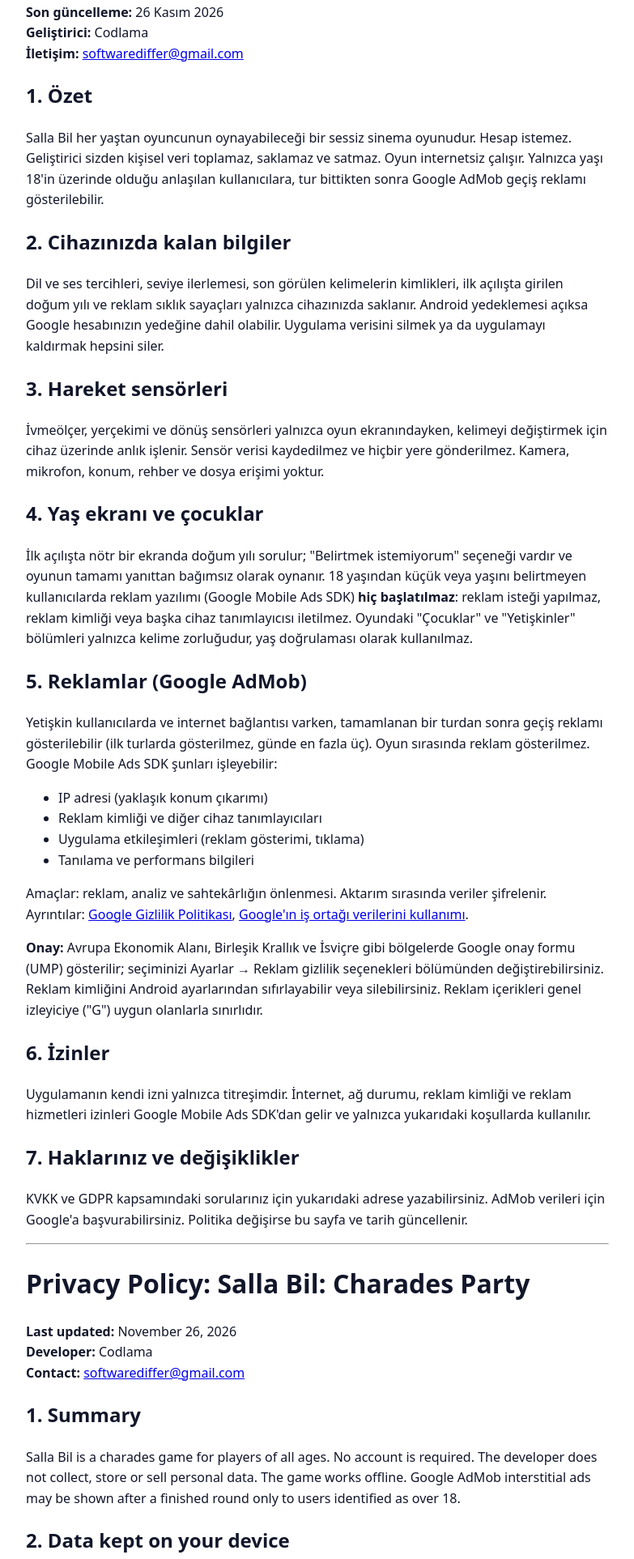
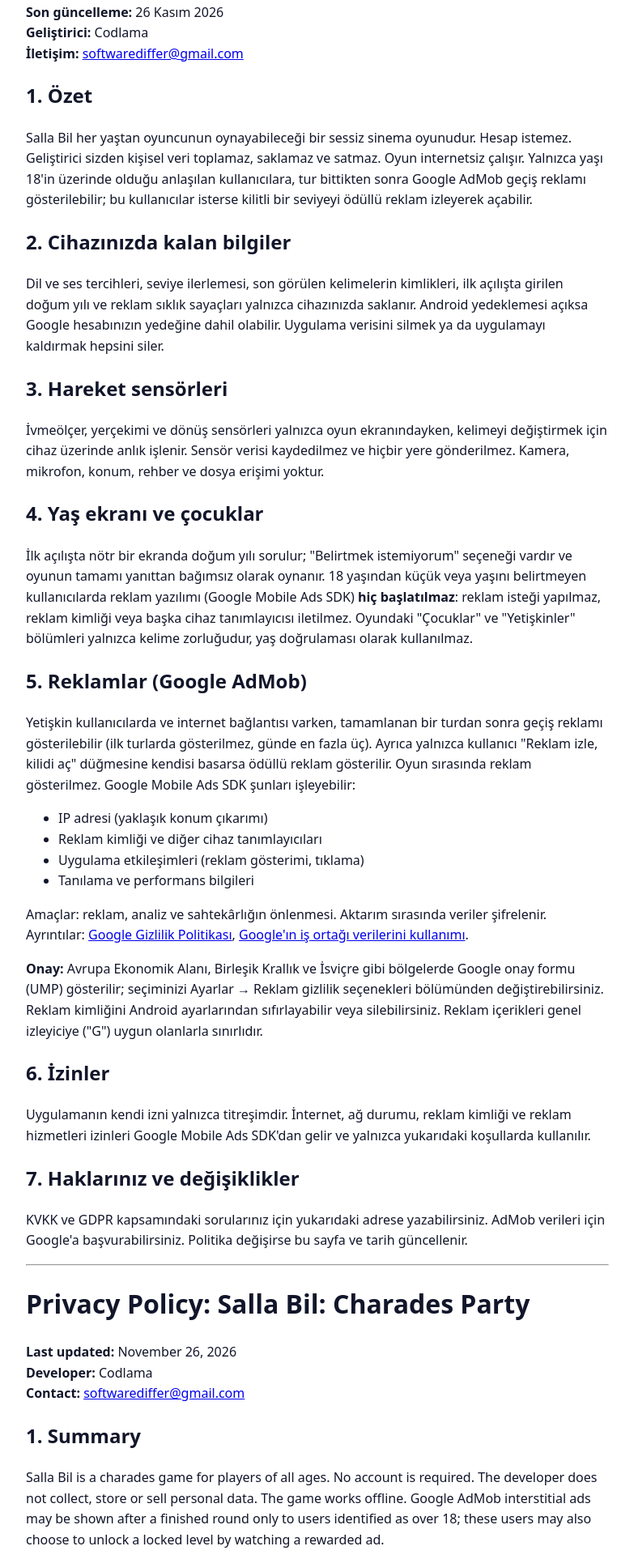
Before and after one commit to emincancelen/emincancelen.github.io, a plain HTML site: page salla-bil/privacy-policy.html in a window 1280 px wide. Shown: the part 157-2082 px from the top of the page at 81% size, without its empty margins (248-1031 px from the left). Drawn offline with Linux system fonts and the light colour scheme.

Commit message:
Salla Bil: gizlilik politikası, ödüllü reklamla kilit açma
Co-Authored-By: Claude Opus 5.5 <noreply@anthropic.com>

```diff
--- a/salla-bil/privacy-policy.html
+++ b/salla-bil/privacy-policy.html
@@ -14,7 +14,7 @@ body{font:16px/1.6 system-ui,sans-serif;max-width:720px;margin:0 auto;padding:24
 <h1>Gizlilik Politikası: Salla Bil: Sessiz Sinema</h1>
 <p><b>Son güncelleme:</b> 26 Kasım 2026<br> <b>Geliştirici:</b> Codlama<br> <b>İletişim:</b> <a href="mailto:softwarediffer@gmail.com">softwarediffer@gmail.com</a></p>
 <h2>1. Özet</h2>
-<p>Salla Bil her yaştan oyuncunun oynayabileceği bir sessiz sinema oyunudur. Hesap istemez. Geliştirici sizden kişisel veri toplamaz, saklamaz ve satmaz. Oyun internetsiz çalışır. Yalnızca yaşı 18'in üzerinde olduğu anlaşılan kullanıcılara, tur bittikten sonra Google AdMob geçiş reklamı gösterilebilir.</p>
+<p>Salla Bil her yaştan oyuncunun oynayabileceği bir sessiz sinema oyunudur. Hesap istemez. Geliştirici sizden kişisel veri toplamaz, saklamaz ve satmaz. Oyun internetsiz çalışır. Yalnızca yaşı 18'in üzerinde olduğu anlaşılan kullanıcılara, tur bittikten sonra Google AdMob geçiş reklamı gösterilebilir; bu kullanıcılar isterse kilitli bir seviyeyi ödüllü reklam izleyerek açabilir.</p>
 <h2>2. Cihazınızda kalan bilgiler</h2>
 <p>Dil ve ses tercihleri, seviye ilerlemesi, son görülen kelimelerin kimlikleri, ilk açılışta girilen doğum yılı ve reklam sıklık sayaçları yalnızca cihazınızda saklanır. Android yedeklemesi açıksa Google hesabınızın yedeğine dahil olabilir. Uygulama verisini silmek ya da uygulamayı kaldırmak hepsini siler.</p>
 <h2>3. Hareket sensörleri</h2>
@@ -22,7 +22,7 @@ body{font:16px/1.6 system-ui,sans-serif;max-width:720px;margin:0 auto;padding:24
 <h2>4. Yaş ekranı ve çocuklar</h2>
 <p>İlk açılışta nötr bir ekranda doğum yılı sorulur; "Belirtmek istemiyorum" seçeneği vardır ve oyunun tamamı yanıttan bağımsız olarak oynanır. 18 yaşından küçük veya yaşını belirtmeyen kullanıcılarda reklam yazılımı (Google Mobile Ads SDK) <b>hiç başlatılmaz</b>: reklam isteği yapılmaz, reklam kimliği veya başka cihaz tanımlayıcısı iletilmez. Oyundaki "Çocuklar" ve "Yetişkinler" bölümleri yalnızca kelime zorluğudur, yaş doğrulaması olarak kullanılmaz.</p>
 <h2>5. Reklamlar (Google AdMob)</h2>
-<p>Yetişkin kullanıcılarda ve internet bağlantısı varken, tamamlanan bir turdan sonra geçiş reklamı gösterilebilir (ilk turlarda gösterilmez, günde en fazla üç). Oyun sırasında reklam gösterilmez. Google Mobile Ads SDK şunları işleyebilir:</p>
+<p>Yetişkin kullanıcılarda ve internet bağlantısı varken, tamamlanan bir turdan sonra geçiş reklamı gösterilebilir (ilk turlarda gösterilmez, günde en fazla üç). Ayrıca yalnızca kullanıcı "Reklam izle, kilidi aç" düğmesine kendisi basarsa ödüllü reklam gösterilir. Oyun sırasında reklam gösterilmez. Google Mobile Ads SDK şunları işleyebilir:</p>
 <ul><li>IP adresi (yaklaşık konum çıkarımı)</li><li>Reklam kimliği ve diğer cihaz tanımlayıcıları</li><li>Uygulama etkileşimleri (reklam gösterimi, tıklama)</li><li>Tanılama ve performans bilgileri</li></ul>
 <p>Amaçlar: reklam, analiz ve sahtekârlığın önlenmesi. Aktarım sırasında veriler şifrelenir. Ayrıntılar: <a href="https://policies.google.com/privacy">Google Gizlilik Politikası</a>, <a href="https://policies.google.com/technologies/partner-sites">Google'ın iş ortağı verilerini kullanımı</a>.</p>
 <p><b>Onay:</b> Avrupa Ekonomik Alanı, Birleşik Krallık ve İsviçre gibi bölgelerde Google onay formu (UMP) gösterilir; seçiminizi Ayarlar → Reklam gizlilik seçenekleri bölümünden değiştirebilirsiniz. Reklam kimliğini Android ayarlarından sıfırlayabilir veya silebilirsiniz. Reklam içerikleri genel izleyiciye ("G") uygun olanlarla sınırlıdır.</p>
@@ -34,7 +34,7 @@ body{font:16px/1.6 system-ui,sans-serif;max-width:720px;margin:0 auto;padding:24
 <h1>Privacy Policy: Salla Bil: Charades Party</h1>
 <p><b>Last updated:</b> November 26, 2026<br> <b>Developer:</b> Codlama<br> <b>Contact:</b> <a href="mailto:softwarediffer@gmail.com">softwarediffer@gmail.com</a></p>
 <h2>1. Summary</h2>
-<p>Salla Bil is a charades game for players of all ages. No account is required. The developer does not collect, store or sell personal data. The game works offline. Google AdMob interstitial ads may be shown after a finished round only to users identified as over 18.</p>
+<p>Salla Bil is a charades game for players of all ages. No account is required. The developer does not collect, store or sell personal data. The game works offline. Google AdMob interstitial ads may be shown after a finished round only to users identified as over 18; these users may also choose to unlock a locked level by watching a rewarded ad.</p>
 <h2>2. Data kept on your device</h2>
 <p>Language and sound preferences, level progress, IDs of recently shown words, the birth year entered at first launch and ad frequency counters are stored only on your device. They may be part of your Android backup. Clearing app data or uninstalling removes all of it.</p>
 <h2>3. Motion sensors</h2>
@@ -42,7 +42,7 @@ body{font:16px/1.6 system-ui,sans-serif;max-width:720px;margin:0 auto;padding:24
 <h2>4. Age screen and children</h2>
 <p>At first launch a neutral screen asks for the year of birth; "Prefer not to say" is available and the whole game is playable regardless of the answer. For users under 18 or of unknown age the ads software (Google Mobile Ads SDK) is <b>never started</b>: no ad requests are made and no advertising ID or other device identifier is transmitted. The in-game "Kids" and "Adults" sections only set word difficulty and are not used as age verification.</p>
 <h2>5. Ads (Google AdMob)</h2>
-<p>For adult users with an internet connection, an interstitial ad may be shown after a completed round (never in the first rounds, at most three per day). No ads are shown during play. The Google Mobile Ads SDK may process your IP address (approximate location), advertising ID and other device identifiers, app interactions (ad views, clicks) and diagnostics. Purposes: advertising, analytics and fraud prevention. Data is encrypted in transit. Details: <a href="https://policies.google.com/privacy">Google Privacy Policy</a>, <a href="https://policies.google.com/technologies/partner-sites">How Google uses partner data</a>.</p>
+<p>For adult users with an internet connection, an interstitial ad may be shown after a completed round (never in the first rounds, at most three per day). A rewarded ad is shown only when the user taps "Watch an ad to unlock". No ads are shown during play. The Google Mobile Ads SDK may process your IP address (approximate location), advertising ID and other device identifiers, app interactions (ad views, clicks) and diagnostics. Purposes: advertising, analytics and fraud prevention. Data is encrypted in transit. Details: <a href="https://policies.google.com/privacy">Google Privacy Policy</a>, <a href="https://policies.google.com/technologies/partner-sites">How Google uses partner data</a>.</p>
 <p><b>Consent:</b> In regions such as the EEA, the UK and Switzerland a Google consent form (UMP) is shown; you can change your choice in Settings → Ad privacy options. You can reset or delete the advertising ID in Android settings. Ad content is limited to the general audience ("G") rating.</p>
 <h2>6. Permissions</h2>
 <p>The app's own permission is vibration only. Internet, network state, advertising ID and ad services permissions come from the Google Mobile Ads SDK and are used only under the conditions above.</p>
```
